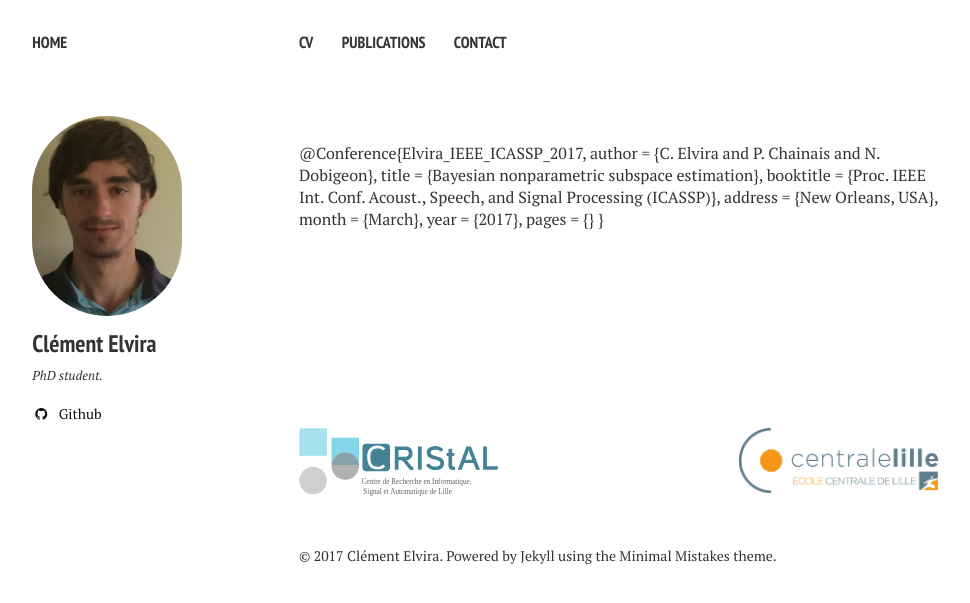
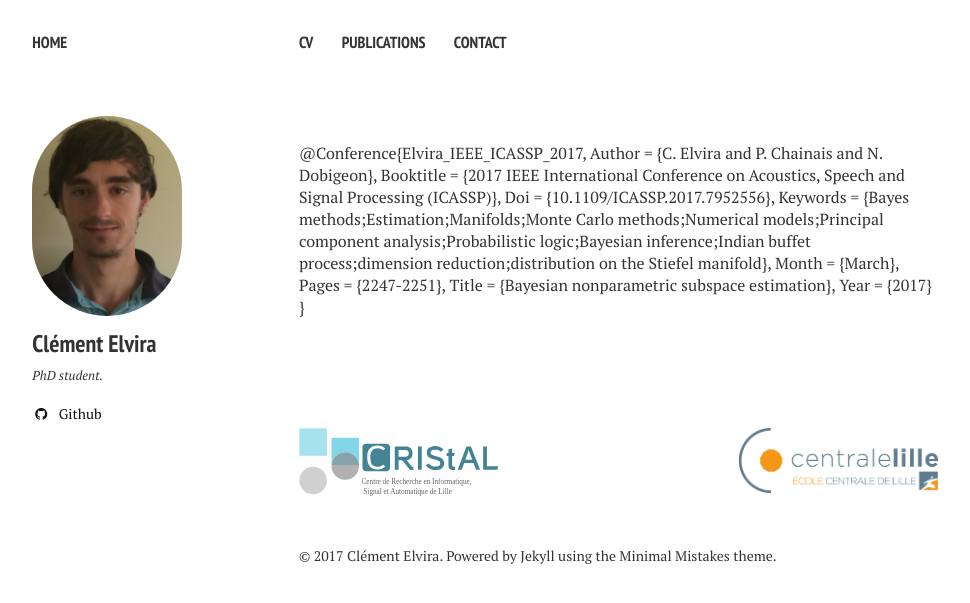
Before and after one commit to c-elvira/c-elvira.github.io-old, a Jekyll site: the page built from bibtex/elvira2017_iccasp.md, in a window 1280 px wide. Shown: the top 603 px of the page, without its empty margins (21-991 px from the left). Built offline with Jekyll 4.4.1, drawn with Linux system fonts in a browser that asks for light colours; nearby versions of some CDN libraries; our own code applies the rules of GitHub Pages for plain Markdown files.

Commit message:
Update elvira2017_iccasp.md

```diff
--- a/bibtex/elvira2017_iccasp.md
+++ b/bibtex/elvira2017_iccasp.md
@@ -1,9 +1,10 @@
 @Conference{Elvira_IEEE_ICASSP_2017,
-  author       = {C. Elvira and P. Chainais and N. Dobigeon},
-  title        = {Bayesian nonparametric subspace estimation},
-  booktitle    = {Proc. IEEE Int. Conf. Acoust., Speech, and Signal Processing (ICASSP)},
-  address      = {New Orleans, USA},
-  month        = {March},
-  year         = {2017},
-  pages        = {}
+	Author    = {C. Elvira and P. Chainais and N. Dobigeon},
+	Booktitle = {2017 IEEE International Conference on Acoustics, Speech and Signal Processing (ICASSP)},
+	Doi       = {10.1109/ICASSP.2017.7952556},
+	Keywords  = {Bayes methods;Estimation;Manifolds;Monte Carlo methods;Numerical models;Principal component analysis;Probabilistic logic;Bayesian inference;Indian buffet process;dimension reduction;distribution on the Stiefel manifold},
+	Month     = {March},
+	Pages     = {2247-2251},
+	Title     = {Bayesian nonparametric subspace estimation},
+	Year      = {2017}
 }
```
